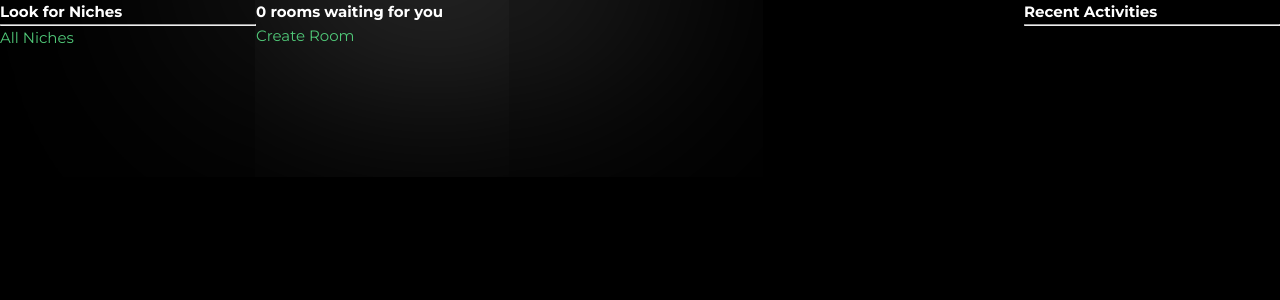
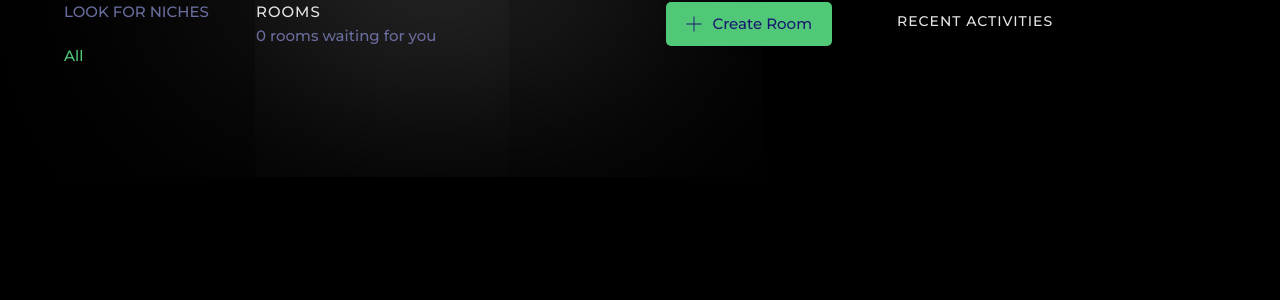
Before and after one commit to arindam-sahoo/Community-WebApp, a Django app: page / in a window 1280 px wide. Shown: the part 78-378 px from the top of the page. Run offline with Django 5.2, Linux system fonts and the light colour scheme; the visitor is signed in with stand-in values (Sample User, id 1); data that the repository does not hold is empty.

Commit message:
Home (Feed, Activity, Niche) Frontend Done

```diff
--- a/backend/api/templates/api/activity.html
+++ b/backend/api/templates/api/activity.html
@@ -1,14 +1,37 @@
-<h3>Recent Activities</h3>
-<hr/>
+{% load static %}
+<div class="activities__header">
+    <h2>Recent Activities</h2>
+</div>
 {% for message in room_messages %}
-    <div>
-        <small><a href="{% url 'user-profile' message.user.id %}">@{{ message.user }}</a>    {{ message.created|timesince }} ago</small>
-        <br/>
-        <small>Replied to <em><b>{{ message.room }}</b></em></small>
-        <p>{{ message.body }}</p>
-        {% if request.user == message.user %}
-            <small><a href="{% url 'delete-message' message.id %}">Delete</a></small>
-        {% endif %}
-        <hr/>
+    <div class="activities__box">
+        <div class="activities__boxHeader roomListRoom__header">
+            <a href="{% url 'user-profile' message.user.id %}" class="roomListRoom__author">
+                <div class="avatar avatar--small">
+                <img src="{% static 'images/avatar.svg' %}" />
+                </div>
+                <p>
+                @{{ message.user }}
+                <span>{{ message.created|timesince }} ago</span>
+                </p>
+            </a>
+            {% if request.user == message.user %}
+                <div class="roomListRoom__actions">
+                    <a href="{% url 'delete-message' message.id %}">
+                    <svg version="1.1" xmlns="http://www.w3.org/2000/svg" width="32" height="32" viewBox="0 0 32 32">
+                        <title>remove</title>
+                        <path
+                        d="M27.314 6.019l-1.333-1.333-9.98 9.981-9.981-9.981-1.333 1.333 9.981 9.981-9.981 9.98 1.333 1.333 9.981-9.98 9.98 9.98 1.333-1.333-9.98-9.98 9.98-9.981z"
+                        ></path>
+                    </svg>
+                    </a>
+                </div>
+            {% endif %}
+        </div>
+        <div class="activities__boxContent">
+          <p>Replied to <a href="room.html">{{ message.room }}</a></p>
+          <div class="activities__boxRoomContent">
+            {{ message.body }}
+          </div>
+        </div>
     </div>
 {% endfor %}
--- a/backend/api/templates/api/feed.html
+++ b/backend/api/templates/api/feed.html
@@ -1,13 +1,47 @@
+{% load static %}
 {%for room in rooms %}
-<div>
-    <hr/>
-    {% comment %} <h5>{{ room.id }} -- <a href="/room/{{ room.id }}">{{ room.name }}</a></h5> {% endcomment %}
-    <a href="{% url 'user-profile' room.host.id %}">@{{ room.host.username }}</a>
-    <h5>{{ room.id }} -- <a href="{% url 'room' room.id %}">{{ room.name }}</a></h5>
-    <small>{{ room.topic.name }}</small>
-    {% if request.user == room.host %}
-        <a href="{% url 'update-room' room.id %}">Edit Room</a>
-        <a href="{% url 'delete-room' room.id %}">Delete Room</a>
-    {% endif %}
+<div class="roomListRoom">
+    <div class="roomListRoom__header">
+      <a href="{% url 'user-profile' room.host.id %}" class="roomListRoom__author">
+        <div class="avatar avatar--small">
+          <img src="{% static 'images/avatar.svg' %}" />
+        </div>
+        <span>@{{ room.host.username }}</span>
+      </a>
+      {% comment %} <div class="roomListRoom__actions">
+        <span>5 days ago</span>
+      </div> {% endcomment %}
+    </div>
+    <div class="roomListRoom__content">
+      <a href="/room/{{ room.id }}">{{ room.name }}</a>
+      <p>
+        {{ room.description }}
+      </p>
+      {% if request.user == room.host %}
+          <a href="{% url 'update-room' room.id %}">Edit Room</a>
+          <a href="{% url 'delete-room' room.id %}">Delete Room</a>
+      {% endif %}
+    </div>
+    <div class="roomListRoom__meta">
+      <a href="room.html" class="roomListRoom__joined">
+        <svg version="1.1" xmlns="http://www.w3.org/2000/svg" width="32" height="32" viewBox="0 0 32 32">
+          <title>user-group</title>
+          <path
+            d="M30.539 20.766c-2.69-1.547-5.75-2.427-8.92-2.662 0.649 0.291 1.303 0.575 1.918 0.928 0.715 0.412 1.288 1.005 1.71 1.694 1.507 0.419 2.956 1.003 4.298 1.774 0.281 0.162 0.456 0.487 0.456 0.85v4.65h-4v2h5c0.553 0 1-0.447 1-1v-5.65c0-1.077-0.56-2.067-1.461-2.584z"
+          ></path>
+          <path
+            d="M22.539 20.766c-6.295-3.619-14.783-3.619-21.078 0-0.901 0.519-1.461 1.508-1.461 2.584v5.65c0 0.553 0.447 1 1 1h22c0.553 0 1-0.447 1-1v-5.651c0-1.075-0.56-2.064-1.461-2.583zM22 28h-20v-4.65c0-0.362 0.175-0.688 0.457-0.85 5.691-3.271 13.394-3.271 19.086 0 0.282 0.162 0.457 0.487 0.457 0.849v4.651z"
+          ></path>
+          <path
+            d="M19.502 4.047c0.166-0.017 0.33-0.047 0.498-0.047 2.757 0 5 2.243 5 5s-2.243 5-5 5c-0.168 0-0.332-0.030-0.498-0.047-0.424 0.641-0.944 1.204-1.513 1.716 0.651 0.201 1.323 0.331 2.011 0.331 3.859 0 7-3.141 7-7s-3.141-7-7-7c-0.688 0-1.36 0.131-2.011 0.331 0.57 0.512 1.089 1.075 1.513 1.716z"
+          ></path>
+          <path
+            d="M12 16c3.859 0 7-3.141 7-7s-3.141-7-7-7c-3.859 0-7 3.141-7 7s3.141 7 7 7zM12 4c2.757 0 5 2.243 5 5s-2.243 5-5 5-5-2.243-5-5c0-2.757 2.243-5 5-5z"
+          ></path>
+        </svg>
+        5.3k Joined
+      </a>
+      <p class="roomListRoom__topic">{{ room.topic.name }}</p>
+    </div>
 </div>
 {% endfor %}
--- a/backend/api/templates/api/home.html
+++ b/backend/api/templates/api/home.html
@@ -4,25 +4,38 @@
     <style>
         .homediv {
             display: grid;
-            grid-template-columns: 1fr 3fr 1fr;
+            grid-template-columns: 1fr 3fr 2fr;
         }
     </style>
 
-    <div class="homediv">
+    <div class="homediv container">
         <div>
             {% include 'api/niches.html' %}
         </div>
 
-        <div>
-            <h5>{{ room_count }} rooms waiting for you</h5>
-            <a href="{% url 'create-room' %}">Create Room</a>
+        <div class="roomList">
+            <div class="roomList__header">
+                <div>
+                  <h2>Rooms</h2>
+                  <p>{{ room_count }} rooms waiting for you</p>
+                </div>
+                <a class="btn btn--main" href="{% url 'create-room' %}">
+                  <svg version="1.1" xmlns="http://www.w3.org/2000/svg" width="32" height="32" viewBox="0 0 32 32">
+                    <title>add</title>
+                    <path
+                      d="M16.943 0.943h-1.885v14.115h-14.115v1.885h14.115v14.115h1.885v-14.115h14.115v-1.885h-14.115v-14.115z"
+                    ></path>
+                  </svg>
+                  Create Room
+                </a>
+            </div>
 
             <div>
                 {% include 'api/feed.html' %}
             </div>
         </div>
 
-        <div>
+        <div class="activities" style="margin-left: 50px;">
             {% include 'api/activity.html' %}
         </div>
     </div>
--- a/backend/api/templates/api/niches.html
+++ b/backend/api/templates/api/niches.html
@@ -1,12 +1,26 @@
-<h3>Look for Niches</h3>
-<hr/>
+<div class="topics">
+    <div class="topics__header">
+        <h2>Look for Niches</h2>
+    </div>
 
-<div>
-    <a href="{% url 'homepage' %}">All Niches</a>
+    <ul class="topics__list">
+        <li>
+            <a href="{% url 'homepage' %}" class="active">All</a>
+        </li>
+
+        {% for topic in topics %}
+            <li>
+                <a href="{% url 'homepage' %}?q={{ topic.name }}">{{ topic.name }}</a>
+            </li>
+        {% endfor %}
+    </ul>
+
+    {% comment %} <a class="btn btn--link" href="topics.html">
+      More
+      <svg version="1.1" xmlns="http://www.w3.org/2000/svg" width="32" height="32" viewBox="0 0 32 32">
+        <title>chevron-down</title>
+        <path d="M16 21l-13-13h-3l16 16 16-16h-3l-13 13z"></path>
+      </svg>
+
+    </a> {% endcomment %}
 </div>
-
-{% for topic in topics %}
-    <div>
-        <a href="{% url 'homepage' %}?q={{ topic.name }}">{{ topic.name }}</a>
-    </div>
-{% endfor %}
--- a/backend/templates/main.html
+++ b/backend/templates/main.html
@@ -5,6 +5,7 @@
     <head>
         <title>Comms-ee</title>
         <link rel='stylesheet' type='text/css' media='screen' href="{% static 'css/main.css' %}">
+        <script src="https://ajax.googleapis.com/ajax/libs/jquery/3.7.1/jquery.min.js"></script>
     </head>
     <body>
         {% if messages %}
--- a/backend/templates/navbar.html
+++ b/backend/templates/navbar.html
@@ -26,7 +26,7 @@
                 <nav class="header__menu">
                     {% if request.user.is_authenticated %}
                         <div class="header__user">
-                            <a href="profile.html">
+                            <a href="{% url 'user-profile' request.user.id %}">
                             <div class="avatar avatar--medium active">
                                 <img src="{% static 'images/avatar.svg' %}" />
                             </div>
@@ -41,12 +41,12 @@
                         </div>
 
                         <div class="dropdown-menu">
-                            <a href="settings.html" class="dropdown-link"><svg version="1.1" xmlns="http://www.w3.org/2000/svg" width="32" height="32" viewBox="0 0 32 32">
+                            {% comment %} <a href="settings.html" class="dropdown-link"><svg version="1.1" xmlns="http://www.w3.org/2000/svg" width="32" height="32" viewBox="0 0 32 32">
                                 <title>tools</title>
                                 <path
                                 d="M27.465 32c-1.211 0-2.35-0.471-3.207-1.328l-9.392-9.391c-2.369 0.898-4.898 0.951-7.355 0.15-3.274-1.074-5.869-3.67-6.943-6.942-0.879-2.682-0.734-5.45 0.419-8.004 0.135-0.299 0.408-0.512 0.731-0.572 0.32-0.051 0.654 0.045 0.887 0.277l5.394 5.395 3.586-3.586-5.394-5.395c-0.232-0.232-0.336-0.564-0.276-0.887s0.272-0.596 0.572-0.732c2.552-1.152 5.318-1.295 8.001-0.418 3.274 1.074 5.869 3.67 6.943 6.942 0.806 2.457 0.752 4.987-0.15 7.358l9.392 9.391c0.844 0.842 1.328 2.012 1.328 3.207-0 2.5-2.034 4.535-4.535 4.535zM15.101 19.102c0.26 0 0.516 0.102 0.707 0.293l9.864 9.863c0.479 0.479 1.116 0.742 1.793 0.742 1.398 0 2.535-1.137 2.535-2.535 0-0.668-0.27-1.322-0.742-1.793l-9.864-9.863c-0.294-0.295-0.376-0.74-0.204-1.119 0.943-2.090 1.061-4.357 0.341-6.555-0.863-2.631-3.034-4.801-5.665-5.666-1.713-0.561-3.468-0.609-5.145-0.164l4.986 4.988c0.391 0.391 0.391 1.023 0 1.414l-5 5c-0.188 0.188-0.441 0.293-0.707 0.293s-0.52-0.105-0.707-0.293l-4.987-4.988c-0.45 1.682-0.397 3.436 0.164 5.146 0.863 2.631 3.034 4.801 5.665 5.666 2.2 0.721 4.466 0.604 6.555-0.342 0.132-0.059 0.271-0.088 0.411-0.088z"></path>
                             </svg>
-                            Settings</a>
+                            Settings</a> {% endcomment %}
                             <a href="{% url 'logout' %}" class="dropdown-link"
                             ><svg version="1.1" xmlns="http://www.w3.org/2000/svg" width="32" height="32" viewBox="0 0 32 32">
                                 <title>sign-out</title>
```
